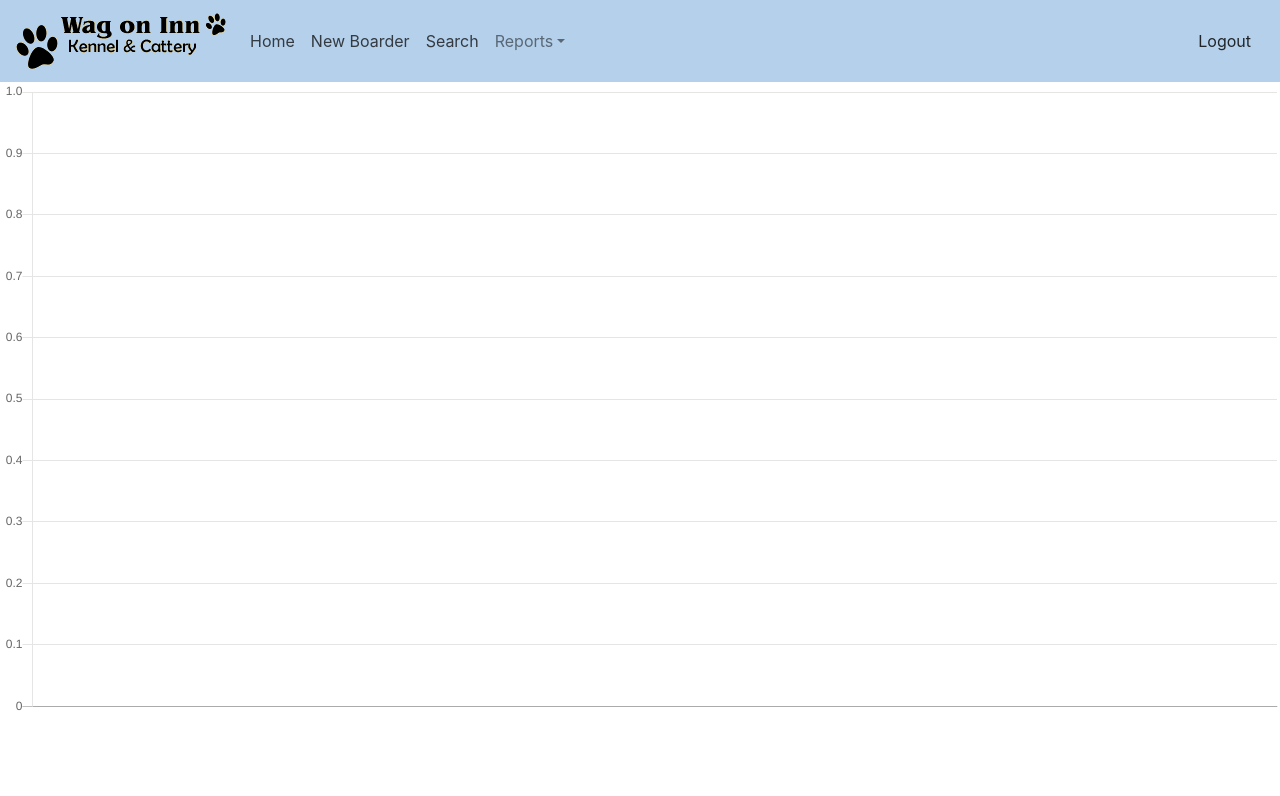
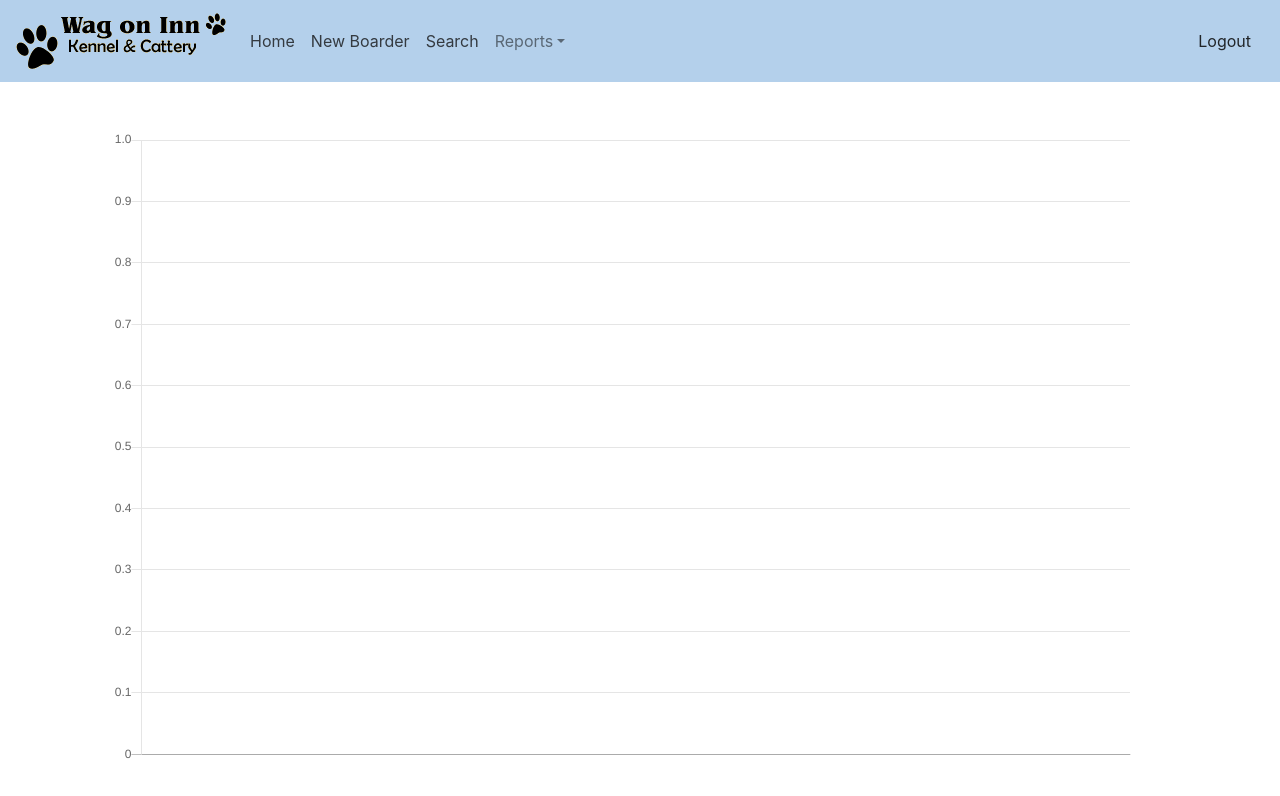
Before and after one commit to mbarrins/wagoninn-kennel, a React (Create React App) app: page /reports/monthly in a window 1280 px wide. Shown: the top 796 px of the page. Built offline with nearby package versions, Linux system fonts and the light colour scheme; no server answers; sample sign-in values are in the browser's storage.

Commit message:
updated size and positioning on barchart

```diff
--- a/src/components/BarChart.js
+++ b/src/components/BarChart.js
@@ -2,6 +2,9 @@ import React from 'react'
 import { connect } from 'react-redux'
 import { Bar } from 'react-chartjs-2';
 import { getIncome, clearIncome } from '../actions/incomeActions'
+import Container from 'react-bootstrap/Container';
+import Row from 'react-bootstrap/Row';
+import Col from 'react-bootstrap/Col';
 
 class BarChart extends React.Component {
 
@@ -28,7 +31,16 @@ class BarChart extends React.Component {
 
   render() {
     return (
-      < Bar data={this.data()} />
+      <Row className='min-vh-100'>
+        <Col className='text-center offset-sm-1 my-5'>
+          <div className="chart-container" style={{ position: 'relative', height: '80vh', width: '80vw' }}>
+            < Bar
+              data={this.data()}
+              options={{ maintainAspectRatio: false }}
+            />
+          </div>
+        </Col>
+      </Row>
     )
   }
 }
--- a/src/index.css
+++ b/src/index.css
@@ -56,3 +56,9 @@ code {
   background-color: #b4d0eb;
   color: #383838;
 }
+
+.chart-container {
+  position: 'relative';
+  height: '80vh';
+  width: '80vw'
+}
```
